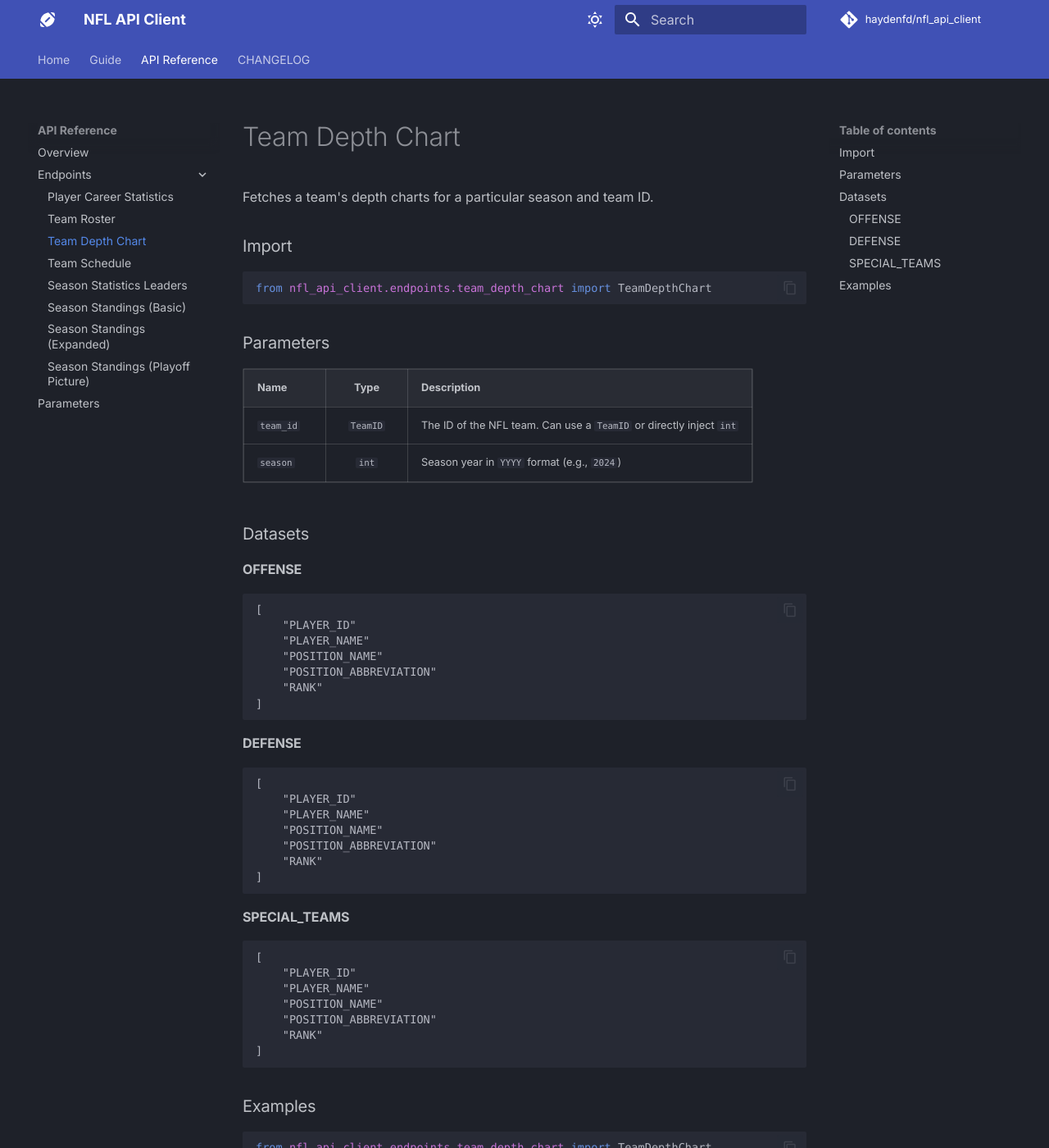
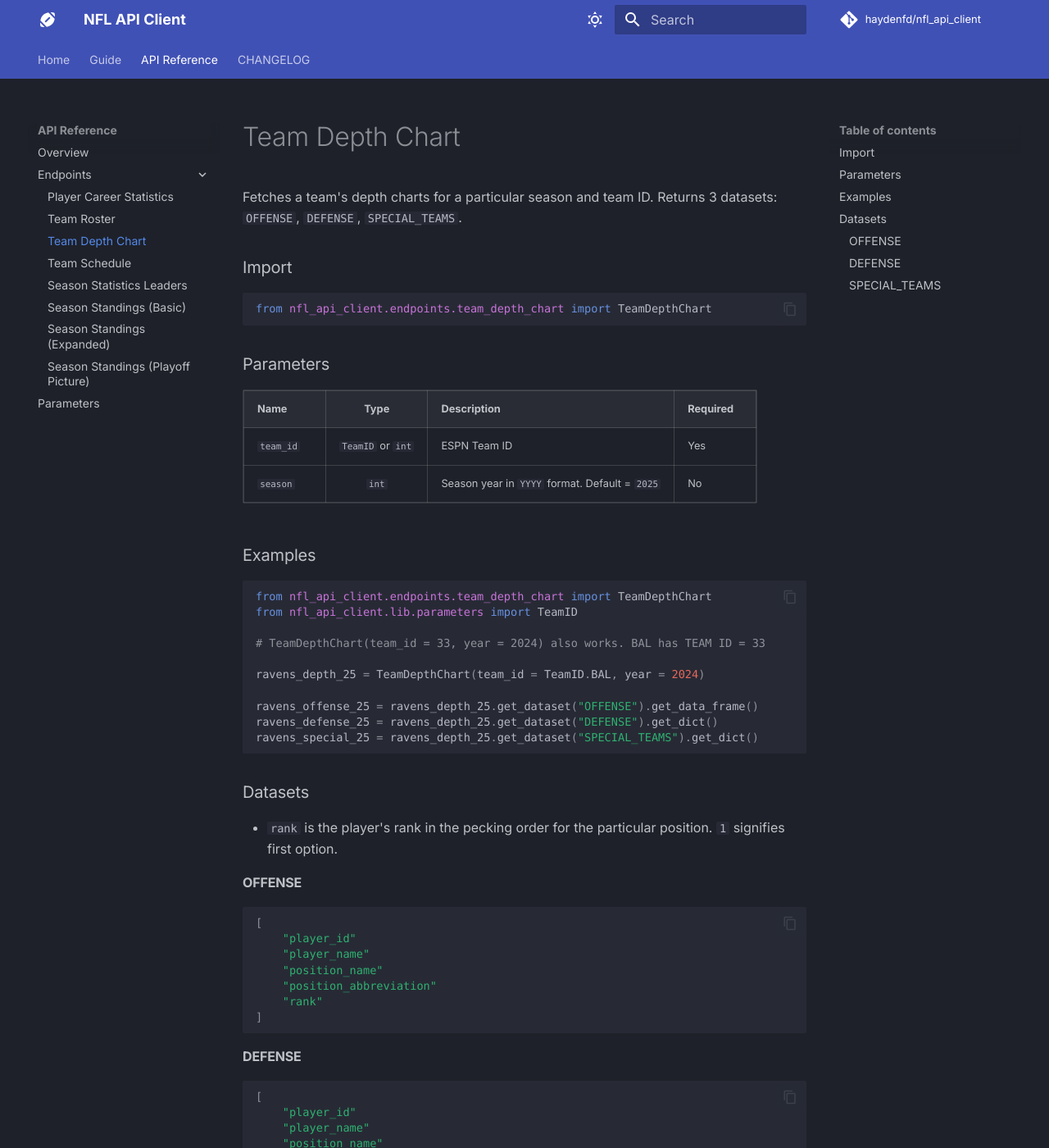
Before and after one commit to haydenfd/nfl_api_client, an MkDocs documentation site: the page built from docs/team_depth_chart.md, in a window 1280 px wide and 1400 px high. Shown: the whole window at 82% size. Built offline with MkDocs 1.6.1 and Material for MkDocs 9.7.7, drawn with Linux system fonts in a browser that asks for light colours; some web fonts are replaced; comment, search, counter and statistics services are not loaded; some of the changed text lies outside the part shown.

Commit message:
Added proper team depth chart docs w/ adjustments for key naming convention (all lowercase), adjusted respective parser as well

````diff
--- a/docs/team_depth_chart.md
+++ b/docs/team_depth_chart.md
@@ -1,6 +1,6 @@
 # Team Depth Chart
 
-Fetches a team's depth charts for a particular season and team ID.
+Fetches a team's depth charts for a particular season and team ID. Returns 3 datasets: `OFFENSE`, `DEFENSE`, `SPECIAL_TEAMS`.
 
 ### Import
 
@@ -10,48 +10,11 @@ from nfl_api_client.endpoints.team_depth_chart import TeamDepthChart
 
 ### Parameters
 
-| **Name**   | **Type** | **Description**                                                                |
-|:-----------|:--------:|:------------------------------------------------------------                   |
-| `team_id`  | `TeamID`   | The ID of the NFL team. Can use a `TeamID` or directly inject `int`          |
-| `season`   | `int`      | Season year in `YYYY` format (e.g., `2024`)                                  |
+| **Name**   | **Type** | **Description**                                                                | **Required** |
+|:-----------|:--------:|:------------------------------------------------------------                   |:------------ |
+| `team_id`  | `TeamID` or `int`  | ESPN Team ID        | Yes                   |   Yes
+| `season`   | `int`      | Season year in `YYYY` format. Default = `2025`        | No
 
-### Datasets
-
-#### OFFENSE
-
-```
-[
-    "PLAYER_ID"
-    "PLAYER_NAME"
-    "POSITION_NAME"
-    "POSITION_ABBREVIATION"
-    "RANK"
-]
-```
-
-#### DEFENSE
-
-```
-[
-    "PLAYER_ID"
-    "PLAYER_NAME"
-    "POSITION_NAME"
-    "POSITION_ABBREVIATION"
-    "RANK"
-]
-```
-
-#### SPECIAL_TEAMS
-
-```
-[
-    "PLAYER_ID"
-    "PLAYER_NAME"
-    "POSITION_NAME"
-    "POSITION_ABBREVIATION"
-    "RANK"
-]
-```
 
 ### Examples
 
@@ -59,8 +22,9 @@ from nfl_api_client.endpoints.team_depth_chart import TeamDepthChart
 from nfl_api_client.endpoints.team_depth_chart import TeamDepthChart
 from nfl_api_client.lib.parameters import TeamID
 
-# TeamDepthChart(team_id = 33, year=2024) also works. BAL has TEAM ID = 33
-ravens_depth_25 = TeamDepthChart(team_id = TeamID.BAL, year = 2025)
+# TeamDepthChart(team_id = 33, year = 2024) also works. BAL has TEAM ID = 33
+
+ravens_depth_25 = TeamDepthChart(team_id = TeamID.BAL, year = 2024)
 
 ravens_offense_25 = ravens_depth_25.get_dataset("OFFENSE").get_data_frame()
 ravens_defense_25 = ravens_depth_25.get_dataset("DEFENSE").get_dict()
@@ -68,6 +32,43 @@ ravens_special_25 = ravens_depth_25.get_dataset("SPECIAL_TEAMS").get_dict()
 
 ```
 
-<!-- ::: nfl_api_client.endpoints.team_depth_chart.TeamDepthChart
-    options:
-      show_source: false -->
+### Datasets
+
+- `rank` is the player's rank in the pecking order for the particular position. `1` signifies first option.
+
+
+#### OFFENSE
+
+```python
+[
+    "player_id"
+    "player_name"
+    "position_name"
+    "position_abbreviation"
+    "rank"
+]
+```
+
+#### DEFENSE
+
+```python
+[
+    "player_id"
+    "player_name"
+    "position_name"
+    "position_abbreviation"
+    "rank"
+]
+```
+
+#### SPECIAL_TEAMS
+
+```python
+[
+    "player_id"
+    "player_name"
+    "position_name"
+    "position_abbreviation"
+    "rank"
+]
+```
````
Also changed, not shown: 2 other files.
